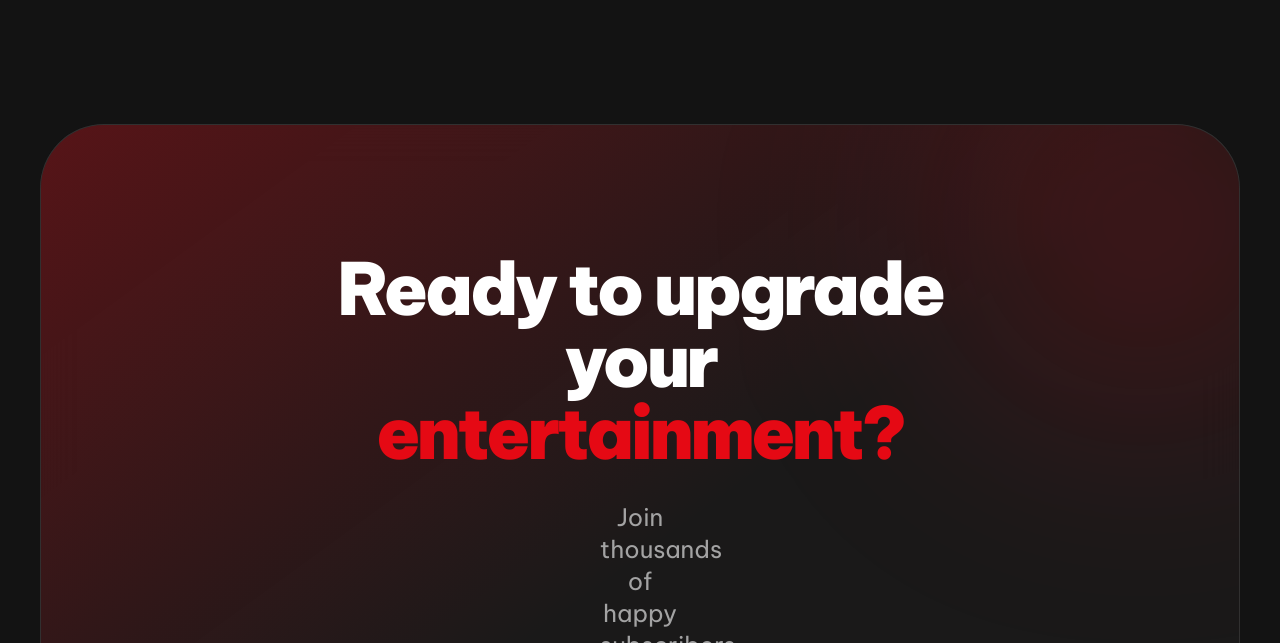
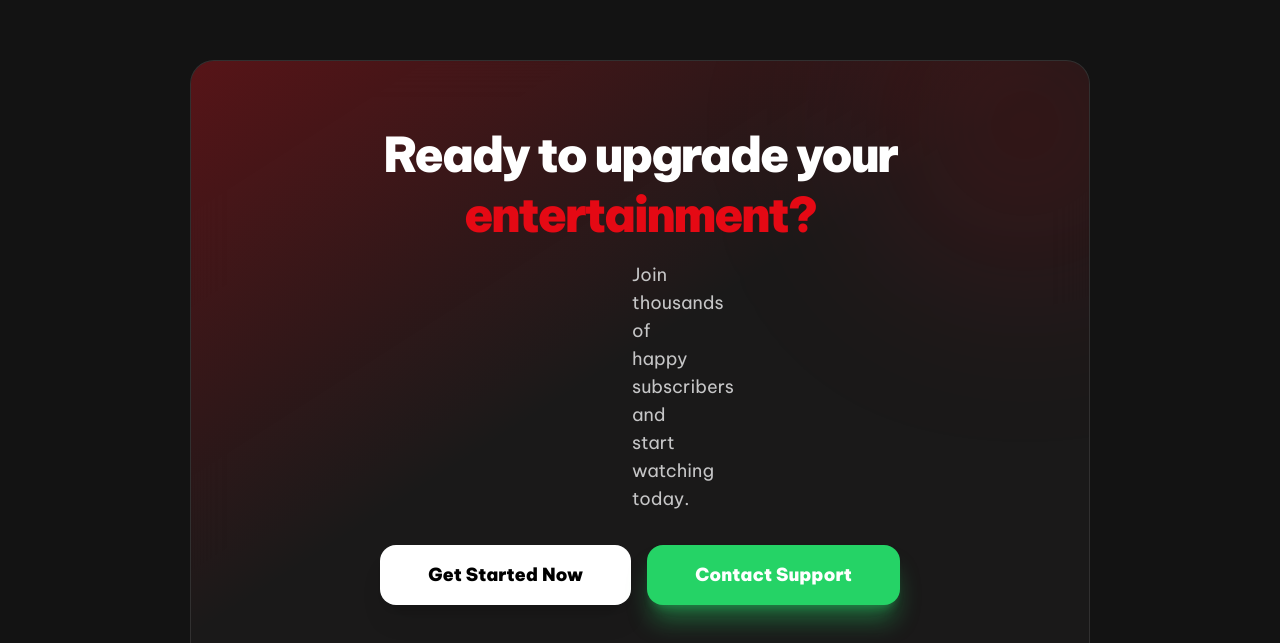
Before and after one commit to chakmariken535-max/substorebd, a Next.js app: page / in a window 1280 px wide. Shown: the part 1817-2460 px from the top of the page. Built offline with nearby package versions, Linux system fonts and the light colour scheme.

Commit message:
Reduced CTA section size and fixed narrow text wrapping

```diff
--- a/src/app/page.tsx
+++ b/src/app/page.tsx
@@ -125,31 +125,31 @@ export default function LandingPage() {
       </section>
 
       {/* CTA Section */}
-      <section className="py-40 px-8">
-        <div className="max-w-[1200px] mx-auto glass p-20 md:p-32 rounded-[64px] border border-white/10 relative overflow-hidden text-center space-y-12">
+      <section className="py-16 md:py-24 px-4 md:px-8">
+        <div className="max-w-[900px] mx-auto glass p-8 md:p-16 rounded-3xl border border-white/10 relative overflow-hidden text-center space-y-8">
           <div className="absolute inset-0 bg-gradient-to-br from-primary-container/30 via-transparent to-transparent pointer-events-none" />
-          <div className="absolute -top-24 -right-24 w-96 h-96 bg-[#E50914]/20 rounded-full blur-[120px]" />
+          <div className="absolute -top-16 -right-16 w-64 h-64 bg-[#E50914]/20 rounded-full blur-[100px]" />
 
-          <div className="max-w-3xl mx-auto space-y-8 relative z-10">
-            <h2 className="font-display-md text-[56px] md:text-[72px] leading-[1] text-white font-black tracking-tighter">
+          <div className="relative z-10 space-y-4">
+            <h2 className="text-3xl md:text-5xl text-white font-black tracking-tighter leading-tight">
               Ready to upgrade your <br />
               <span className="text-primary-container">entertainment?</span>
             </h2>
-            <p className="text-tertiary text-2xl opacity-80 max-w-xl mx-auto">
+            <p className="text-tertiary text-base md:text-lg w-full max-w-lg mx-auto px-4">
               Join thousands of happy subscribers and start watching today.
             </p>
           </div>
 
-          <div className="flex flex-col sm:flex-row gap-8 justify-center relative z-10">
+          <div className="flex flex-col sm:flex-row gap-4 justify-center relative z-10">
             <Link
               href="/services"
-              className="px-16 py-6 bg-white text-black rounded-3xl font-black text-2xl hover:scale-110 active:scale-95 transition-all shadow-2xl"
+              className="px-8 md:px-12 py-4 bg-white text-black rounded-2xl font-black text-base md:text-lg hover:scale-105 active:scale-95 transition-all shadow-xl"
             >
               Get Started Now
             </Link>
             <Link
               href="whatsapp://send?phone=8801623246317"
-              className="px-16 py-6 bg-[#25D366] text-white rounded-3xl font-black text-2xl flex items-center justify-center gap-4 hover:scale-110 active:scale-95 transition-all shadow-2xl shadow-[#25D366]/40"
+              className="px-8 md:px-12 py-4 bg-[#25D366] text-white rounded-2xl font-black text-base md:text-lg flex items-center justify-center gap-3 hover:scale-105 active:scale-95 transition-all shadow-xl shadow-[#25D366]/40"
             >
               Contact Support
             </Link>
```
